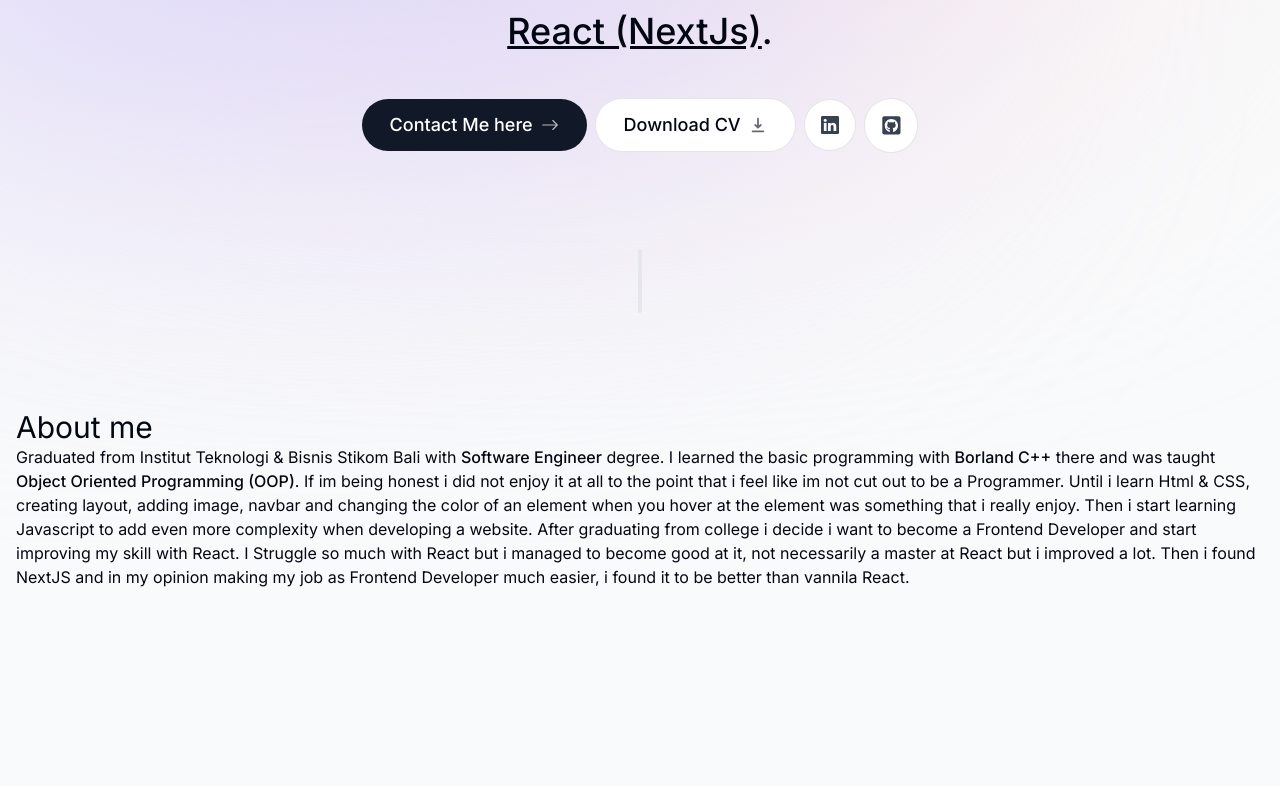
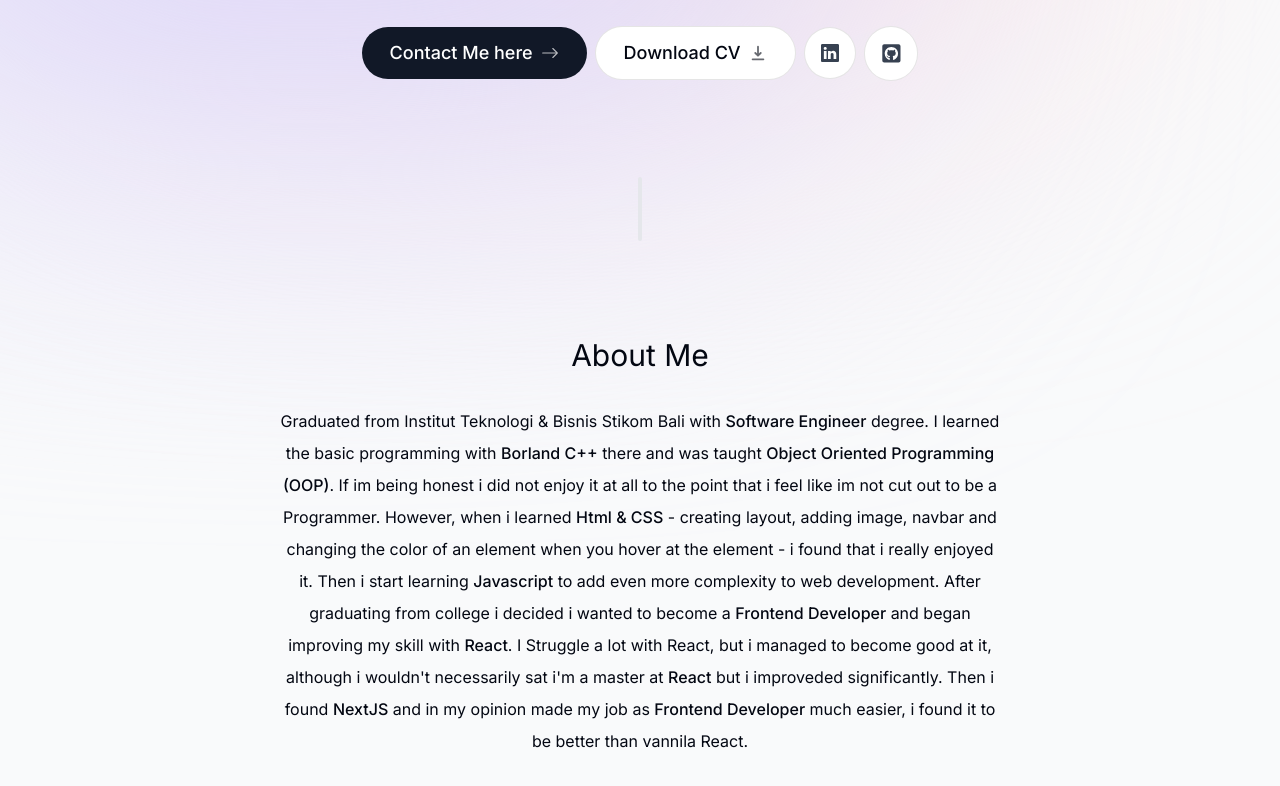
Before and after one commit to candran054/candranababan, a Next.js app: page / in a window 1280 px wide. Shown: the part 360-1146 px from the top of the page. Built offline with nearby package versions, Linux system fonts and the light colour scheme.

Commit message:
complete about-section & animation, add SectionHeading component to be use in entire section

```diff
--- a/components/about.tsx
+++ b/components/about.tsx
@@ -1,21 +1,35 @@
+"use client"
+
 import React from 'react'
+import SectionHeading from './section-heading'
+import { motion } from 'framer-motion'
 
 export default function About() {
+
   return (
-    <section>
-      <h2 className='text-3xl'>About me</h2>
-      <p>Graduated from Institut Teknologi & Bisnis Stikom Bali with{" "}
-        <span className='font-medium'>Software Engineer</span> degree.
-        I learned the basic programming with <span className='font-medium'>Borland C++</span> there and was taught
-        <span className='font-medium'> Object Oriented Programming (OOP)</span>.
-        If im being honest i did not enjoy it at all to the point that i feel like im not cut out to be a Programmer. Until i learn{" "}
-        <span>Html & CSS</span>, creating layout, adding image, navbar and changing the color of an element when you hover at the element was
-        something that i really enjoy. Then i start learning <span>Javascript</span> to add even more complexity when developing a website. After
-        graduating from college i decide i want to become a <span>Frontend Developer</span> and start improving my skill with <span>React</span>.
-        I Struggle so much with React but i managed to become good at it, not necessarily a master at <span>React</span> but i improved a lot.
-        Then i found <span>NextJS</span> and in my opinion making my job as <span>Frontend Developer</span> much easier, i found it to be better than
-        vannila React.
+    <motion.section className='mb-28 max-w-[45rem] leading-8 sm:mb-40 text-center'
+      initial={{ opacity: 0, y: 100 }}
+      animate={{ opacity: 1, y: 0 }}
+      transition={{ delay: 0.175 }}
+    >
+      <SectionHeading>About Me</SectionHeading>
+      <p className='mb-3'>Graduated from Institut Teknologi & Bisnis Stikom Bali with{" "}
+        <span className='font-medium'>Software Engineer</span>{" "}
+        degree. I learned the basic programming with{" "}
+        <span className='font-medium'>Borland C++</span>{" "}there and was taught{" "}
+        <span className='font-medium'>Object Oriented Programming (OOP)</span>.
+        If im being honest i did not enjoy it at all to the point that i feel like im not cut out to be a Programmer. However, when i learned{" "}
+        <span className='font-medium'>Html & CSS</span> - creating layout, adding image, navbar and changing the color of an element when you hover at the element -
+        i found that i really enjoyed it. Then i start learning{" "}
+        <span className='font-medium'>Javascript</span> to add even more complexity to web development. After
+        graduating from college i decided i wanted to become a{" "}
+        <span className='font-medium'>Frontend Developer</span> and began improving my skill with{" "}
+        <span className='font-medium'>React</span>. I Struggle a lot with React, but i managed to become good at it, although
+        i wouldn't necessarily sat i'm a master at{" "}
+        <span className='font-medium'>React</span> but i improveded significantly. Then i found{" "}
+        <span className='font-medium'>NextJS</span> and in my opinion made my job as{" "}
+        <span className='font-medium'>Frontend Developer</span> much easier, i found it to be better than vannila React.
       </p>
-    </section>
+    </motion.section>
   )
 }
--- a/components/intro.tsx
+++ b/components/intro.tsx
@@ -47,7 +47,7 @@ export default function Intro() {
       </div>
 
       <motion.h1
-        className='mb-10 mt-4 px-4 text-2xl sm:text-4xl font-medium !leading-[1.5]'
+        className='mb-10 mt-4 px-4 text-2xl sm:text-3xl font-medium !leading-[1.5]'
         initial={{ opacity: 0, y: 100 }}
         animate={{ opacity: 1, y: 0 }}>
         <span className='font-bold'>
--- /dev/null
+++ b/components/section-heading.tsx
@@ -0,0 +1,13 @@
+import React from 'react'
+
+type SectionheadingProps = {
+  children: React.ReactNode
+}
+
+export default function SectionHeading({
+  children }: SectionheadingProps) {
+  return (
+    <h2 className='text-3xl capitalize mb-8 '>{children}</h2>
+  )
+
+}
```
